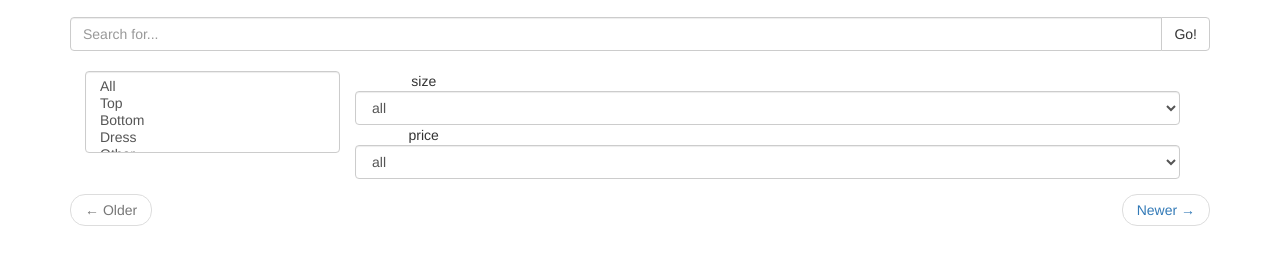
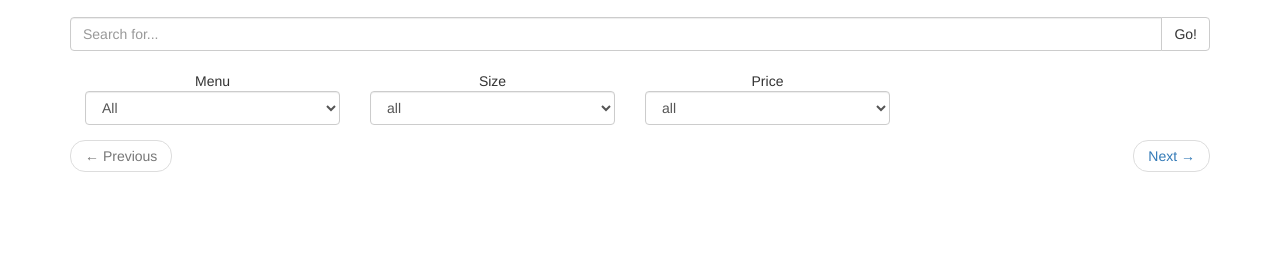
Before and after one commit to baicaiking0422/projectsmjc, a website: page views/index.html in a window 1280 px wide. Shown: the part 192-456 px from the top of the page. Drawn offline with nearby package versions, Linux system fonts and the light colour scheme; files that its build step writes are made by us from their sources; no server answers; files whose address does not match are found by name.

Commit message:
edit tag class

```diff
--- a/app.js
+++ b/app.js
@@ -144,7 +144,7 @@ app.get('/items', function(req, res){
     if (price == "Under $100"){
       sql = "SELECT name, id, picture FROM goods WHERE price <= 100";
     } else if (price == "$100 - $200"){
-      sql = "SELECT name,i d, picture FROM goods WHERE price > 100 and price <= 200";
+      sql = "SELECT name, id, picture FROM goods WHERE price > 100 and price <= 200";
     } else if (price == "$200 - $300"){
       sql = "SELECT name, id, picture FROM goods WHERE price > 200 and price <= 300";
     } else if (price == "$300 - $400"){
--- a/static/js/index.js
+++ b/static/js/index.js
@@ -64,11 +64,17 @@ $(document).ready(function(){
 
 				link.href = "#";
 				link.className = "thumbnail";
-				let img = document.createElement("img");
-				img.src = "img/" + pictureName + ".jpg";
+				if (pictureName == null){
+					let imgPlaceHolder = document.createElement("img");
+					imgPlaceHolder.src = "img/item.jpg";
+					link.appendChild(imgPlaceHolder);
+				}else{
+					let img = document.createElement("img");
+					img.src = "img/" + pictureName + ".jpg";
+					link.appendChild(img);
+				}
 				let name = document.createElement("p");
 				name.innerHTML = items[index]["name"];
-				link.appendChild(img);
 				link.appendChild(name);
 				node.appendChild(link);
 				par.appendChild(node);
--- a/views/index.html
+++ b/views/index.html
@@ -21,8 +21,8 @@
   <li role="presentation"><a href="/items?tag=other">Others</a></li>
   </ul> -->
 
- <div class="col-xs-3" id="menu">
-      <select multiple class="form-control" id="tag">
+ <div class="col-xs-3" id="menu"> Menu
+      <select class="form-control" id="tag">
         <option>All</option>
         <option>Top</option>
         <option>Bottom</option>
@@ -59,9 +59,8 @@
   </ul> -->
 
   <div id="filters" class="row col-xs-9">
-  <div class="form-group">
-  <div class="col-xs-2">size</div>
-  <select class="form-control col-xs-2" id="size">
+  <div class="form-group col-xs-4">Size
+  <select class="form-control" id="size">
     <option>all</option>
     <option>XS</option>
     <option>S</option>
@@ -70,8 +69,7 @@
     <option>XL</option>
   </select>
 </div>
-<div class="form-group">
-<div class="col-xs-2">price</div>
+<div class="form-group col-xs-4">Price
   <select class="form-control" id="price">
     <option>all</option>
     <option>Under $100</option>
@@ -102,8 +100,8 @@
 
   <nav aria-label="...">
   <ul class="pager">
-    <li class="previous disabled"><a href="#"><span aria-hidden="true">&larr;</span> Older</a></li>
-    <li class="next"><a href="#">Newer <span aria-hidden="true">&rarr;</span></a></li>
+    <li class="previous disabled"><a href="#"><span aria-hidden="true">&larr;</span> Previous</a></li>
+    <li class="next"><a href="#">Next <span aria-hidden="true">&rarr;</span></a></li>
   </ul>
 </nav>
 
```
